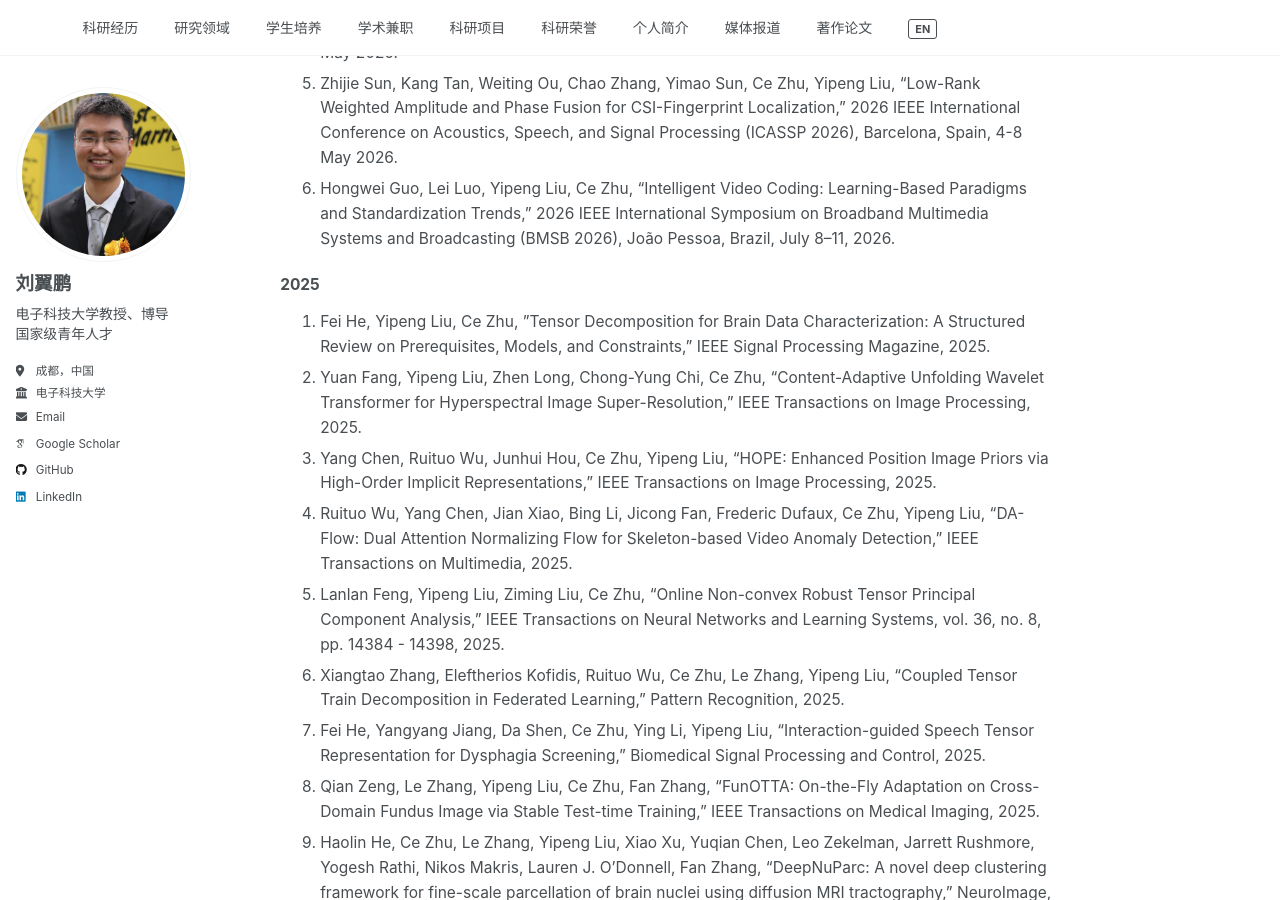
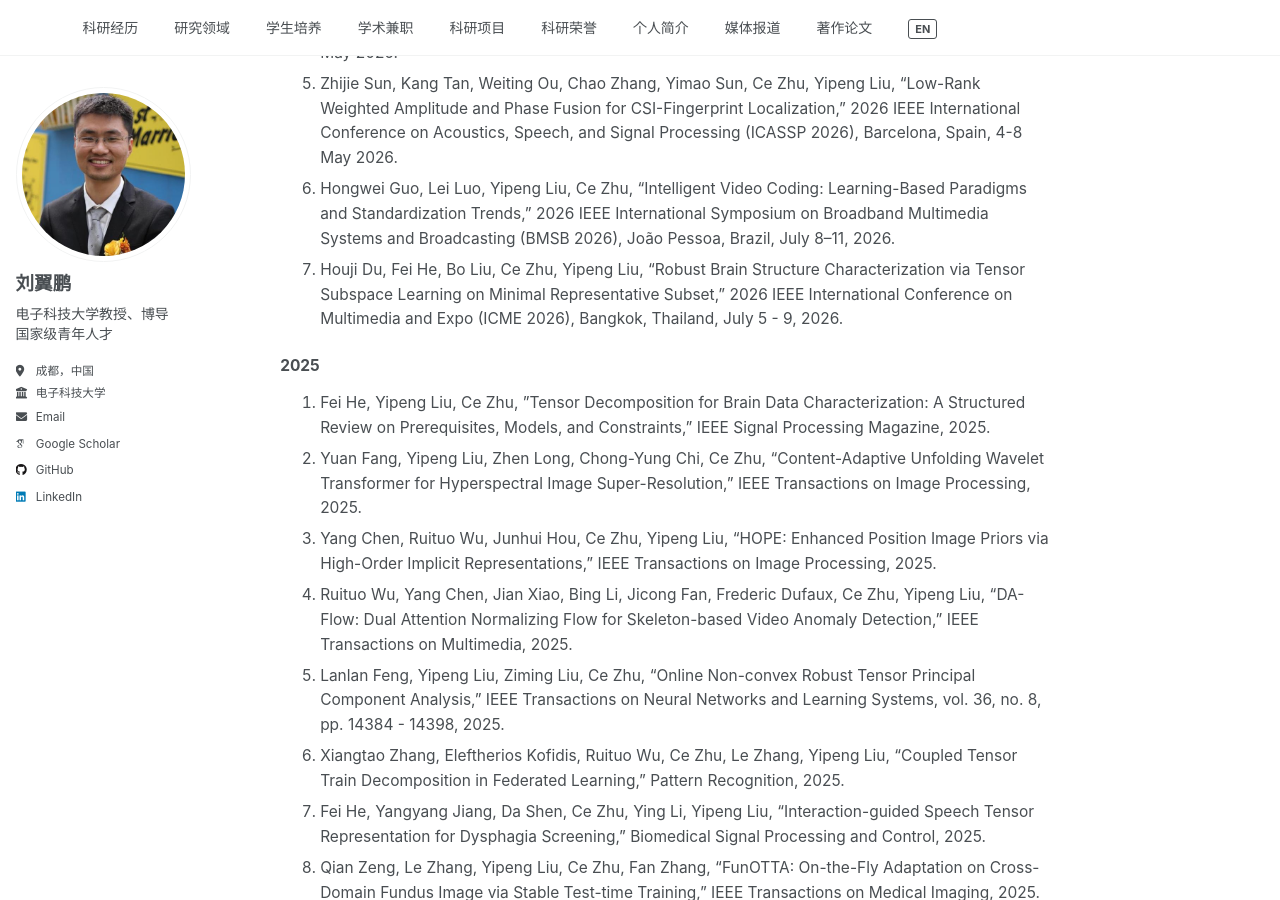
Before and after one commit to yipengliu/yipengliu.github.io, a Jekyll site: the page built from _pages/main-zh.md, in a window 1280 px wide and 900 px high, scrolled down 4257 px. Built offline with Jekyll 4.4.1, drawn with Linux system fonts in a browser that asks for light colours; some web fonts are replaced.

Commit message:
Add new publication entry for ICME 2026

```diff
--- a/_pages/main-zh.md
+++ b/_pages/main-zh.md
@@ -123,6 +123,7 @@ redirect_from:
 4. Mengyuan Liao, Yuan Fang, Shengxi Li, Xiaolin Huang, Ce Zhu, Yipeng Liu, "QPNET: Quaternion Physics-Driven Neural Network for Underwater Polarized Image Recovery," 2026 IEEE International Conference on Acoustics, Speech, and Signal Processing (ICASSP 2026), Barcelona, Spain, 4-8 May 2026.
 5. Zhijie Sun, Kang Tan, Weiting Ou, Chao Zhang, Yimao Sun, Ce Zhu, Yipeng Liu, "Low-Rank Weighted Amplitude and Phase Fusion for CSI-Fingerprint Localization," 2026 IEEE International Conference on Acoustics, Speech, and Signal Processing (ICASSP 2026), Barcelona, Spain, 4-8 May 2026.
 6. Hongwei Guo, Lei Luo, Yipeng Liu, Ce Zhu, "Intelligent Video Coding: Learning-Based Paradigms and Standardization Trends," 2026 IEEE International Symposium on Broadband Multimedia Systems and Broadcasting (BMSB 2026), João Pessoa, Brazil, July 8–11, 2026.
+7. Houji Du, Fei He, Bo Liu, Ce Zhu, Yipeng Liu, "Robust Brain Structure Characterization via Tensor Subspace Learning on Minimal Representative Subset," 2026 IEEE International Conference on Multimedia and Expo (ICME 2026), Bangkok, Thailand, July 5 - 9, 2026.
 
 #### 2025
 
```
